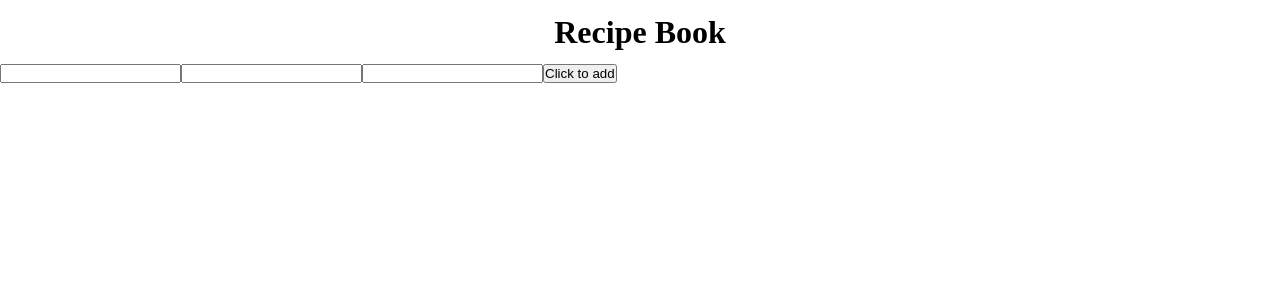
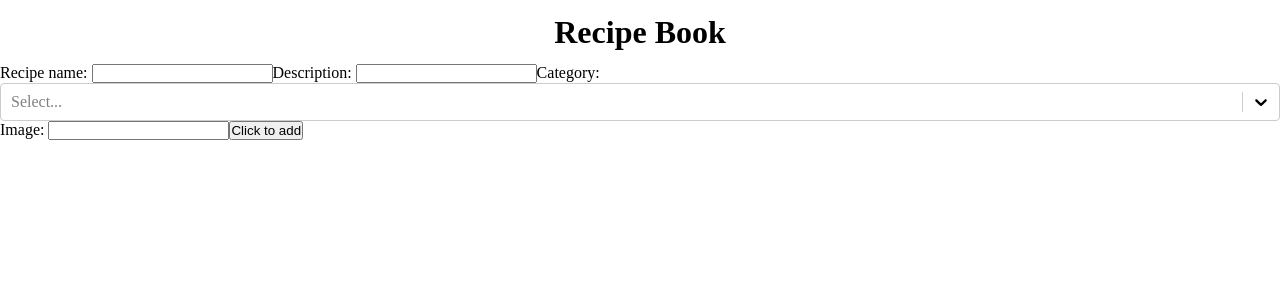
Before and after one commit to BethScarlett/RecipeBookProject, a React (Vite) app: page /create/recipe in a window 1280 px wide. Shown: the top 300 px of the page. Built offline with nearby package versions, Linux system fonts and the light colour scheme; no server answers; the HTML template or start-up script is replaced by a standard one; a web font is replaced by a local one.

Commit message:
Setup 'create recipe' page and populated recipe data with inputted values.

```diff
--- a/package.json
+++ b/package.json
@@ -12,7 +12,8 @@
   "dependencies": {
     "react": "^18.2.0",
     "react-dom": "^18.2.0",
-    "react-router-dom": "^6.23.1"
+    "react-router-dom": "^6.23.1",
+    "react-select": "^5.8.0"
   },
   "devDependencies": {
     "@types/react": "^18.2.66",
--- a/src/Pages/CreateRecipe/CreateRecipePage.tsx
+++ b/src/Pages/CreateRecipe/CreateRecipePage.tsx
@@ -1,11 +1,69 @@
+import { FormEvent, useState } from "react";
+import Select from "react-select";
+import Recipe from "../../Types/Recipe";
+
 const CreateRecipePage = () => {
+  const defaultRecipeState = {
+    id: -1,
+    img: "",
+    name: "",
+    description: "",
+    category: "",
+  };
+
+  const [recipe, setRecipe] = useState<Recipe>(defaultRecipeState);
+
+  const options = [
+    { value: "Meat", label: "Meat" },
+    { value: "Baked Goods", label: "Baked Goods" },
+    { value: "Sweet Treats", label: "Sweet Treats" },
+  ];
+
+  const handleInput = (event: FormEvent<HTMLInputElement>, key: string) => {
+    setRecipe({ ...recipe, [key]: event.currentTarget.value });
+    console.log(recipe);
+  };
+
+  const handleDropdownInput = (event: string | undefined, key: string) => {
+    if (event != undefined) {
+      setRecipe({ ...recipe, [key]: event });
+    } else {
+      setRecipe({ ...recipe, [key]: "Other" });
+    }
+    console.log(recipe);
+  };
+
+  const handleSubmit = (event: FormEvent<HTMLFormElement>) => {
+    console.log(recipe);
+  };
+
   return (
     <div>
       <h2></h2>
-      <form action="">
-        <input type="text" />
-        <input type="text" />
-        <input type="text" />
+      <form onSubmit={handleSubmit}>
+        <label htmlFor="name">Recipe name: </label>
+        <input
+          type="text"
+          name="name"
+          onInput={(event) => handleInput(event, "name")}
+        />
+        <label htmlFor="description">Description: </label>
+        <input
+          type="text"
+          name="description"
+          onInput={(event) => handleInput(event, "description")}
+        />
+        <label htmlFor="category">Category: </label>
+        <Select
+          options={options}
+          onChange={(event) => handleDropdownInput(event?.value, "category")}
+        ></Select>
+        <label htmlFor="img">Image: </label>
+        <input
+          type="text"
+          name="img"
+          onInput={(event) => handleInput(event, "img")}
+        />
         <button type="submit">Click to add</button>
       </form>
     </div>
--- a/src/Types/Recipe.ts
+++ b/src/Types/Recipe.ts
@@ -1,15 +1,9 @@
-import suitableFor from "./SuitableFor";
-
 type Recipe = {
   id: number;
   img: string;
   name: string;
-  madeBy: string;
   description: string;
-  ingredients: string[];
-  steps: string[];
   category: string;
-  suitableFor: suitableFor[];
 };
 
 export default Recipe;
```
Also changed, not shown: 1 other file (tests, documents, lock files or other folders).
